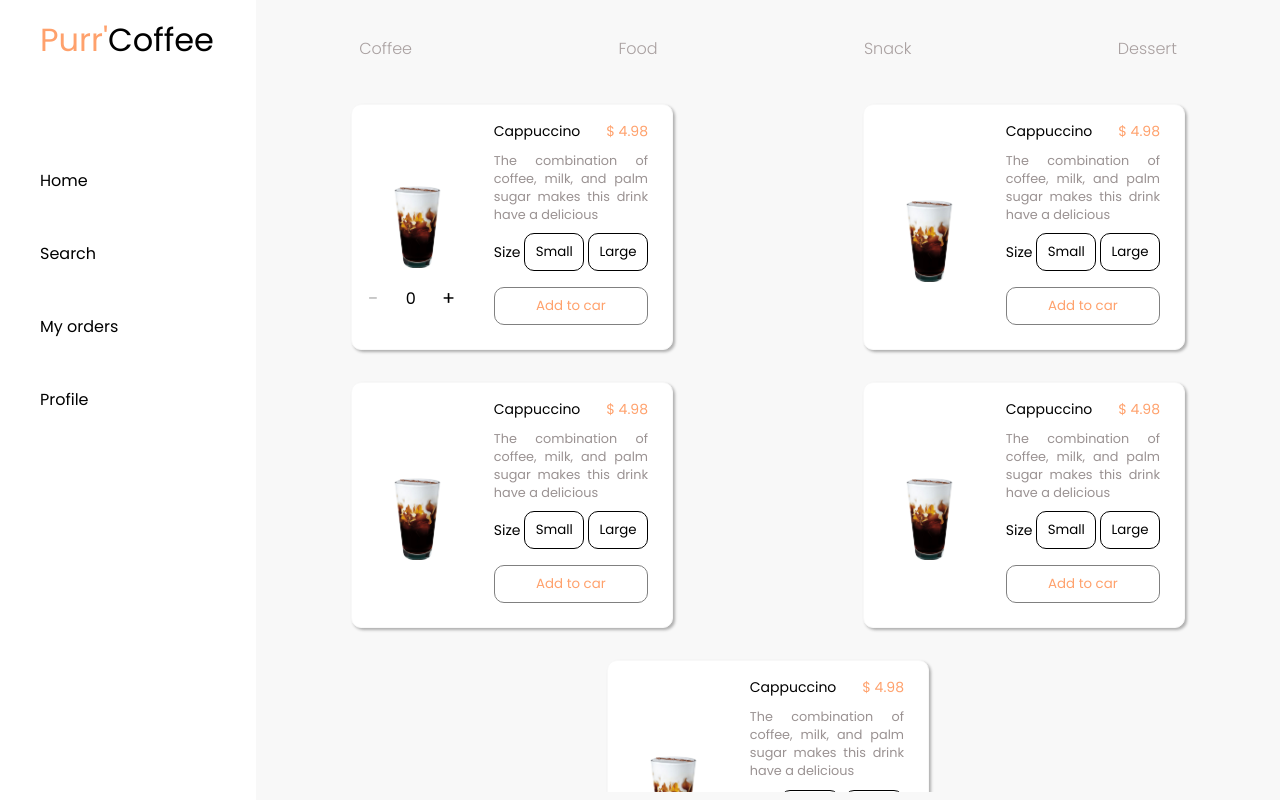
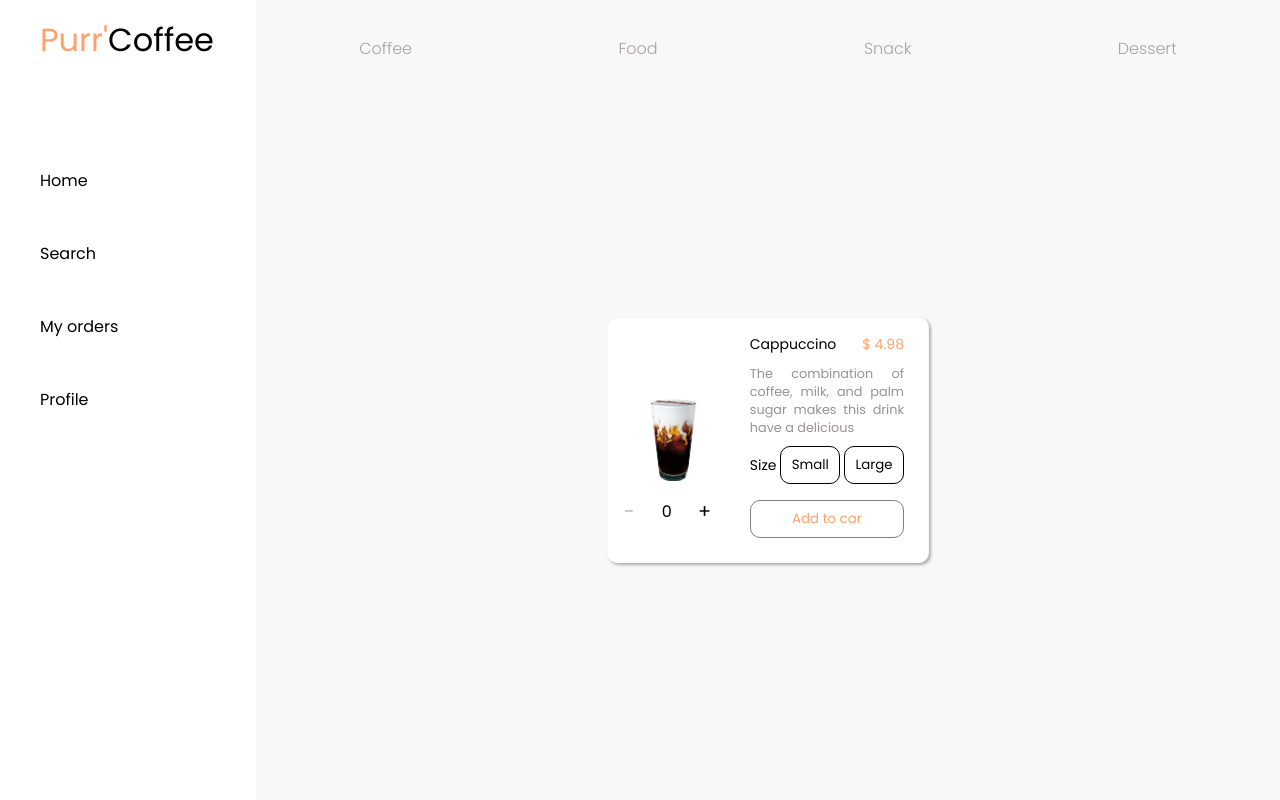
Before and after one commit to Jose-vitor303/Cuppa-corner---Frontend-, a React (Vite) app: page /home in a window 1280 px wide. Built offline with nearby package versions, Linux system fonts and the light colour scheme.

Commit message:
buscando dados

```diff
--- a/src/components/menu.jsx
+++ b/src/components/menu.jsx
@@ -1,14 +1,16 @@
-import React, {useState} from 'react';
+import React, {useContext, useState} from 'react';
 import { useWindowWidth } from "./window/Window.jsx";
 import {Link} from "react-router-dom";
 import "./menu.css"
 import coffee from "../assets/coffee1.png"
 import Header from "./header/Header.jsx";
 import List from "../pages/menu/list/List.jsx";
+import {TokenContext} from "./token/TokenContext.jsx";
 
 
 const Menu = ()=>{
 
+    const { token } = useContext(TokenContext)
     const windowWidth = useWindowWidth();
     const minValue = 0;
     const maxValue = 10;
@@ -19,6 +21,8 @@ const Menu = ()=>{
     const [amount, setAmount] = useState(0)
     const [list, setList] = useState(false)
 
+    console.log(token)
+
     const changePhrase = ()=>{
         setChangeText("Added to cart");
         setChangeStyle("box-data-button add")
@@ -28,6 +32,30 @@ const Menu = ()=>{
     const listProducts = ()=>{
         setList(true)
         setChangeLayout("box-menu-list-active")
+    }
+
+    const handleSubmit = ()=>{
+
+        fetch("http://localhost:8072/auth/user", {
+            method: 'GET',
+            headers: {
+                Authorization: `Bearer ${token}`,
+                'Content-type': 'application/json',
+            },
+
+        })
+            .then(res =>  res.json())
+            .then(res => {
+                if(res){
+                    console.log(res)
+                }
+            })
+
+        if(windowWidth < 768){
+            changePhrase()
+        }else {
+            listProducts()
+        }
     }
 
 
@@ -82,87 +110,7 @@ const Menu = ()=>{
                                     <button className="box-sizes-button">Small</button>
                                     <button className="box-sizes-button">Large</button>
                                 </div>
-                                <button className={changeStyle} onClick={ windowWidth < 768 ? changePhrase : listProducts}>{changeText}</button>
-                            </section>
-                        </section>
-                        <section className="box-information">
-                            <div className="box-data-image">
-                                <img className="image" src={coffee} alt="coffee"/>
-                                {/*<input type="number" name="quantity" min="0" value="0"/>*/}
-                            </div>
-                            <section className="box-data-details">
-                                <div className="box-values">
-                                    <h4>Cappuccino</h4>
-                                    <span>$ 4.98</span>
-                                </div>
-
-                                <p className="box-data-text">The combination of coffee, milk, and palm sugar makes this drink have a delicious</p>
-                                <div className="box-data-sizes">
-                                    <span>Size</span>
-                                    <button className="box-sizes-button">Small</button>
-                                    <button className="box-sizes-button">Large</button>
-                                </div>
-                                <button className={changeStyle} onClick={changePhrase}>{changeText}</button>
-                            </section>
-                        </section>
-                        <section className="box-information">
-                            <div className="box-data-image">
-                                <img className="image" src={coffee} alt="coffee"/>
-                                {/*<input type="number" name="quantity" min="0" value="0"/>*/}
-                            </div>
-                            <section className="box-data-details">
-                                <div className="box-values">
-                                    <h4>Cappuccino</h4>
-                                    <span>$ 4.98</span>
-                                </div>
-
-                                <p className="box-data-text">The combination of coffee, milk, and palm sugar makes this drink have a delicious</p>
-                                <div className="box-data-sizes">
-                                    <span>Size</span>
-                                    <button className="box-sizes-button">Small</button>
-                                    <button className="box-sizes-button">Large</button>
-                                </div>
-                                <button className={changeStyle} onClick={changePhrase}>{changeText}</button>
-                            </section>
-                        </section>
-                        <section className="box-information">
-                            <div className="box-data-image">
-                                <img className="image" src={coffee} alt="coffee"/>
-                                {/*<input type="number" name="quantity" min="0" value="0"/>*/}
-                            </div>
-                            <section className="box-data-details">
-                                <div className="box-values">
-                                    <h4>Cappuccino</h4>
-                                    <span>$ 4.98</span>
-                                </div>
-
-                                <p className="box-data-text">The combination of coffee, milk, and palm sugar makes this drink have a delicious</p>
-                                <div className="box-data-sizes">
-                                    <span>Size</span>
-                                    <button className="box-sizes-button">Small</button>
-                                    <button className="box-sizes-button">Large</button>
-                                </div>
-                                <button className={changeStyle} onClick={changePhrase}>{changeText}</button>
-                            </section>
-                        </section>
-                        <section className="box-information">
-                            <div className="box-data-image">
-                                <img className="image" src={coffee} alt="coffee"/>
-                                {/*<input type="number" name="quantity" min="0" value="0"/>*/}
-                            </div>
-                            <section className="box-data-details">
-                                <div className="box-values">
-                                    <h4>Cappuccino</h4>
-                                    <span>$ 4.98</span>
-                                </div>
-
-                                <p className="box-data-text">The combination of coffee, milk, and palm sugar makes this drink have a delicious</p>
-                                <div className="box-data-sizes">
-                                    <span>Size</span>
-                                    <button className="box-sizes-button">Small</button>
-                                    <button className="box-sizes-button">Large</button>
-                                </div>
-                                <button className={changeStyle} onClick={changePhrase}>{changeText}</button>
+                                <button className={changeStyle} onClick={handleSubmit}>{changeText}</button>
                             </section>
                         </section>
                     </section>
@@ -186,7 +134,6 @@ const Menu = ()=>{
                     </div>
                 </footer>
             )}
-
         </section>
     )
 }
--- /dev/null
+++ b/src/components/token/TokenContext.jsx
@@ -0,0 +1,18 @@
+import React, { createContext, useState}  from "react";
+
+
+const TokenContext = createContext(null);
+
+const TokenProvider = ({ children}) =>{
+
+    const [token, setToken] = useState('');
+
+    return (
+        <TokenContext.Provider value={{token, setToken}}>
+            {children}
+        </TokenContext.Provider>
+    )
+}
+
+
+export { TokenContext, TokenProvider}
--- a/src/main.jsx
+++ b/src/main.jsx
@@ -9,6 +9,7 @@ import Registration from "./pages/registration/registration.jsx";
 import Menu from "./components/menu.jsx";
 import List from "./pages/menu/list/List.jsx";
 import { Window } from "./components/window/Window.jsx";
+import {TokenProvider} from "./components/token/TokenContext";
 
 
 const router = createBrowserRouter([
@@ -38,8 +39,10 @@ const router = createBrowserRouter([
 
 ReactDOM.createRoot(document.getElementById('root')).render(
   <React.StrictMode>
-      <Window>
-          <RouterProvider router={router} />
-      </Window>
+      <TokenProvider>
+          <Window>
+              <RouterProvider router={router} />
+          </Window>
+      </TokenProvider>
   </React.StrictMode>,
 )
--- a/src/pages/registration/registration.jsx
+++ b/src/pages/registration/registration.jsx
@@ -1,9 +1,43 @@
-import React from "react";
+import React, { useState} from "react";
 import "./registration.css"
 import "../login/login.css"
 import {Link} from "react-router-dom";
 
 const Registration = ()=>{
+
+    const [newUser, setNewUser] = useState({
+        login : "",
+        password : "",
+    })
+
+    const handleChange = (event) =>{
+        const {name, value} = event.target;
+
+        setNewUser((prevState) =>({
+            ...prevState,
+            [name] : value,
+        }))
+    }
+
+
+    const handleFormSubmit = (event) =>{
+        event.preventDefault()
+
+        const data = {
+            login : newUser.login,
+            password: newUser.password
+        }
+
+        fetch("http://localhost:8072/auth/register", {
+            method : 'POST',
+            headers : {
+                'Content-type': 'application/json; charset-UTF-8',
+            },
+            body : JSON.stringify(data)
+        })
+            .then(res => res.json())
+            .then(res => {console.log(res)});
+    }
 
     return (
         <section className="container-users container-registration">
@@ -14,10 +48,10 @@ const Registration = ()=>{
                         <span style={{color : 'black', cursor: "pointer"}}>Coffee</span>
                     </div>
                 </Link>
-                <form className="container-form-dates space-buttons">
-                    <input type="text" name="name" required placeholder="Name"/>
-                    <input type="email" name="email" required placeholder="Email"/>
-                    <input type="password" name="password" required placeholder="Password" />
+                <form method='post' className="container-form-dates space-buttons" onSubmit={handleFormSubmit}>
+                    <input type="text" value={newUser.login} name="login" onChange={handleChange} required placeholder="Username"/>
+                    {/*<input type="email" name="email" required placeholder="Email"/>*/}
+                    <input type="password" value={newUser.password} name="password" onChange={handleChange} required placeholder="Password" />
                     <div className="container-form-dates-buttons">
                         <Link to="/">
                             <button type="button">BACK</button>
```
Also changed, not shown: src/pages/login/login.jsx (+54 -6 lines).
